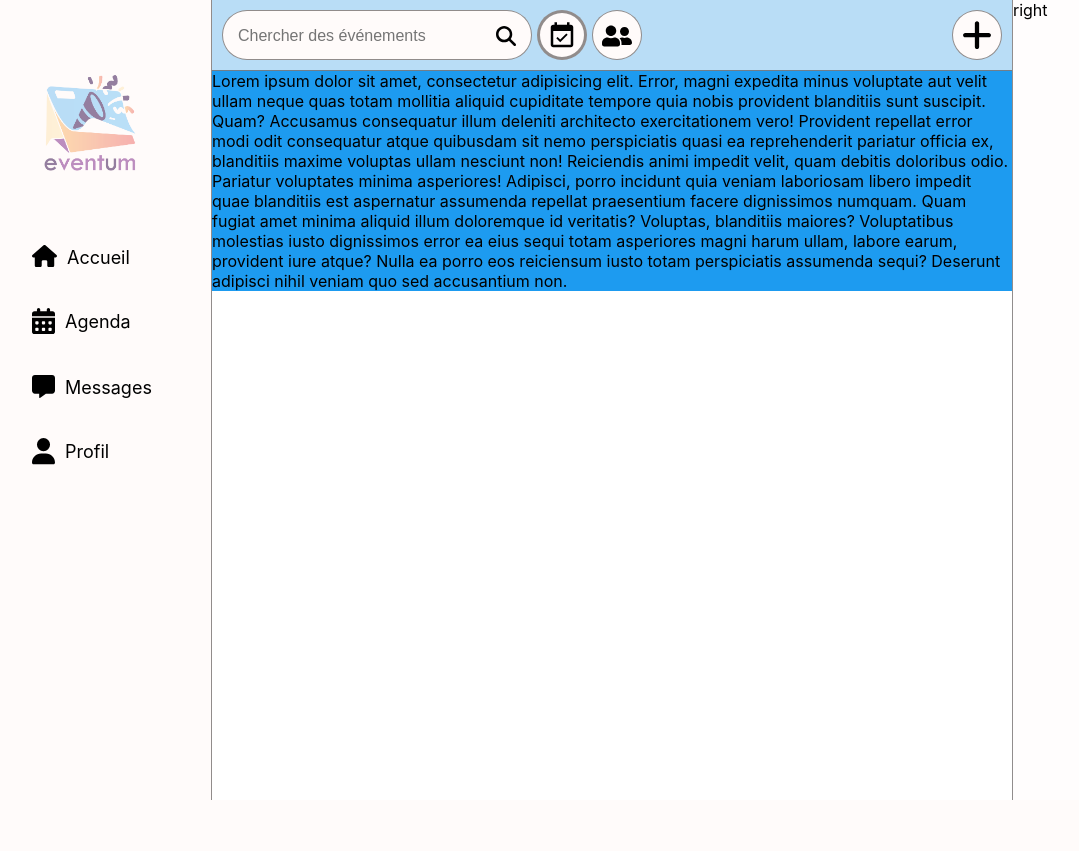
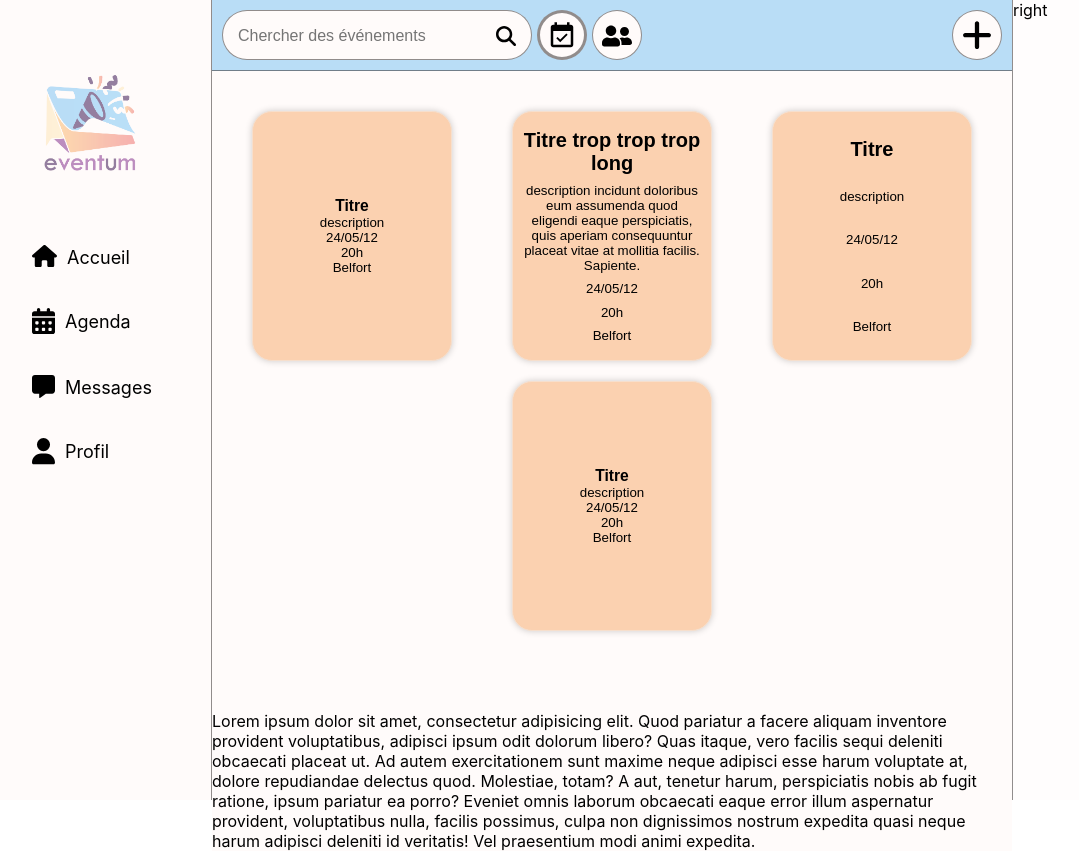
Before and after one commit to SkateZen/we4a_project, a PHP site: page /css/index_marius.html in a window 1280 px wide. Shown: the whole page, without its empty margins (28-1107 px from the left). Before the commit the page ends 800 px from the top, so only its background shows below. Run offline with PHP 8.4, Linux system fonts and the light colour scheme.

Commit message:
work on cards

```diff
--- a/css/accueil.css
+++ b/css/accueil.css
@@ -18,6 +18,8 @@ header{
     flex-direction: row;
     justify-content: space-between;
 }
+
+/* Barre de recherche */
 
 .search-bar{
     width: 80%;
--- a/css/base.css
+++ b/css/base.css
@@ -5,6 +5,10 @@
 :root {
 
     /* Variable color */
+
+    --color1: #FFFBFA;
+    --color2: #FBD1B0;
+    --color3: #B9DDF6;
 
     --ligneSection: #352f2f8a;
 
@@ -63,7 +67,7 @@ aside.leftside{
 
 main{
     /* flex:60%; */
-    background-color: #1d9bf0;
+    background-color: var(--color1);
 
     margin: 0 240px;
 }
--- /dev/null
+++ b/css/evenement.css
@@ -0,0 +1,75 @@
+
+
+/* Contenu accueil : événements */
+
+:root {
+
+    /* Variable color */
+
+    --color2-hover: #f8c9a5;
+    --color2-border: #f6dfcd;
+}
+
+
+.container-event{
+    display: flex;
+    flex-wrap: wrap;
+    flex-direction: row;
+    justify-content: space-around;
+    align-items: center;
+    padding: 10px;
+}
+
+.card-event{
+    background: var(--color2);
+    width: 200px;
+    height: 250px;
+    border-radius: 20px;
+    /* padding: 15px; */
+    margin: 10px;
+
+    /* border: none; */
+    border: 1px solid var(--color2-border);
+    box-shadow: 0 0 7px rgba(0,0,0,0.2);
+    transition: 0.5s ease;
+}
+
+.card-event img{
+    /* width: 100%;
+    height: 50%; */
+    border-radius: 20px;
+
+}
+
+.card-event:hover{
+
+    background: var(--color2-hover);
+    box-shadow: 0 0 7px rgba(0,0,0,0.5);
+}
+
+.event-infos{
+    display: flex;
+    flex-direction: column;
+    justify-content: space-around;
+    align-items: center;
+    height: 90%;
+    /* padding: 10px; */
+    margin: 10px;
+    /* border: 1px solid #352f2f8a; */
+}
+
+.event-infos h3{
+    width: 100%;
+    max-height: 30%;
+    font-size: 20px;
+    font-weight: 600;
+    /* border: 1px solid #352f2f8a; */
+    /* color: var(--color1); */
+}
+
+.event-infos .description{
+    max-height: 40%;
+    /* border: 1px solid #352f2f8a; */
+    overflow: scroll;
+    /* text-overflow: ellipsis;  */
+}
--- a/css/index_marius.html
+++ b/css/index_marius.html
@@ -11,6 +11,8 @@
   <link rel="stylesheet" href="./accueil.css">
 
   <link rel="stylesheet" href="./effect.css">
+
+  <link rel="stylesheet" href="./evenement.css">
 
   <!-- <script src="./javascript/script_search_bar.js"></script> -->
   <title>Document</title>
@@ -146,11 +148,86 @@
 
              </div>
 
-            Lorem ipsum dolor sit amet, consectetur adipisicing elit. Error, magni expedita minus voluptate aut velit ullam neque quas totam mollitia aliquid cupiditate tempore quia nobis provident blanditiis sunt suscipit. Quam?
-            Accusamus consequatur illum deleniti architecto exercitationem vero! Provident repellat error modi odit consequatur atque quibusdam sit nemo perspiciatis quasi ea reprehenderit pariatur officia ex, blanditiis maxime voluptas ullam nesciunt non!
-            Reiciendis animi impedit velit, quam debitis doloribus odio. Pariatur voluptates minima asperiores! Adipisci, porro incidunt quia veniam laboriosam libero impedit quae blanditiis est aspernatur assumenda repellat praesentium facere dignissimos numquam.
-            Quam fugiat amet minima aliquid illum doloremque id veritatis? Voluptas, blanditiis maiores? Voluptatibus molestias iusto dignissimos error ea eius sequi totam asperiores magni harum ullam, labore earum, provident iure atque?
-            Nulla ea porro eos reiciensum iusto totam perspiciatis assumenda sequi? Deserunt adipisci nihil veniam quo sed accusantium non.
+             <!-- Affichage événement -->
+             <br>
+
+             <div class="container-event">
+
+                <form action="./evenement.php" method="get">
+                    <button type="submit" class="card-event">
+
+                        <input type="hidden" name="id_event" value="<?php echo $row['id_evenement']?>">
+
+
+                        <div class="event">
+                            <h3>Titre</h3>
+                            <p>description</p>
+                            <p>24/05/12</p>
+                            <p>20h</p>
+                            <p>Belfort</p>
+                        </div>
+
+                    </button>
+                </form>
+                <form action="./evenement.php" method="get">
+                    <button type="submit" class="card-event">
+
+                        <input type="hidden" name="id_event" value="<?php echo $row['id_evenement']?>">
+
+                        <!-- <img src="../images/front/eventum_reversed.png" alt="" width="180px" height ="150px"> -->
+
+                        <div class="event-infos">
+                            <h3>Titre trop trop trop long</h3>
+                            <p class="description">description incidunt doloribus eum assumenda quod eligendi eaque perspiciatis, quis aperiam consequuntur placeat vitae at mollitia facilis. Sapiente.</p>
+                            <p>24/05/12</p>
+                            <p>20h</p>
+                            <p>Belfort</p>
+                        </div>
+
+                    </button>
+                </form>
+                <form action="./evenement.php" method="get">
+                    <button type="submit" class="card-event">
+
+                        <input type="hidden" name="id_event" value="<?php echo $row['id_evenement']?>">
+
+
+                        <div class="event-infos">
+                            <h3>Titre</h3>
+                            <p class="description">description</p>
+                            <p>24/05/12</p>
+                            <p>20h</p>
+                            <p>Belfort</p>
+                        </div>
+
+                    </button>
+                </form>
+                <form action="./evenement.php" method="get">
+                    <button type="submit" class="card-event">
+
+                        <input type="hidden" name="id_event" value="<?php echo $row['id_evenement']?>">
+
+
+                        <div class="event">
+                            <h3>Titre</h3>
+                            <p>description</p>
+                            <p>24/05/12</p>
+                            <p>20h</p>
+                            <p>Belfort</p>
+                        </div>
+
+                    </button>
+                </form>
+
+            </div>
+
+            <br>
+            <br>
+            <br>
+            Lorem ipsum dolor sit amet, consectetur adipisicing elit. Quod pariatur a facere aliquam inventore provident voluptatibus, adipisci ipsum odit dolorum libero? Quas itaque, vero facilis sequi deleniti obcaecati placeat ut.
+            Ad autem exercitationem sunt maxime neque adipisci esse harum voluptate at, dolore repudiandae delectus quod. Molestiae, totam? A aut, tenetur harum, perspiciatis nobis ab fugit ratione, ipsum pariatur ea porro?
+            Eveniet omnis laborum obcaecati eaque error illum aspernatur provident, voluptatibus nulla, facilis possimus, culpa non dignissimos nostrum expedita quasi neque harum adipisci deleniti id veritatis! Vel praesentium modi animi expedita.
+
         </section>
 
 
```
Also changed, not shown: accueil.php (+2 -6 lines), pageparts/affichage_event.php (+5 -4 lines), pageparts/header.php (+15 -1 lines).
